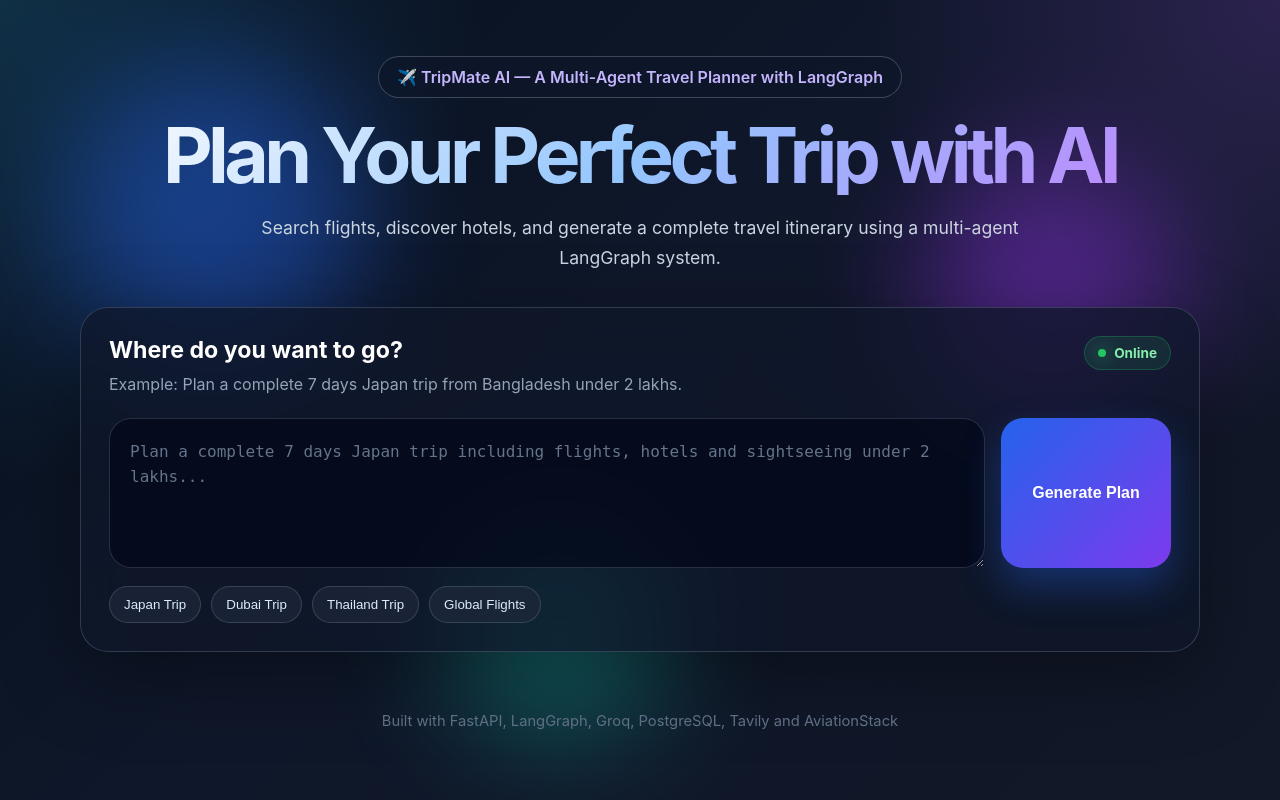
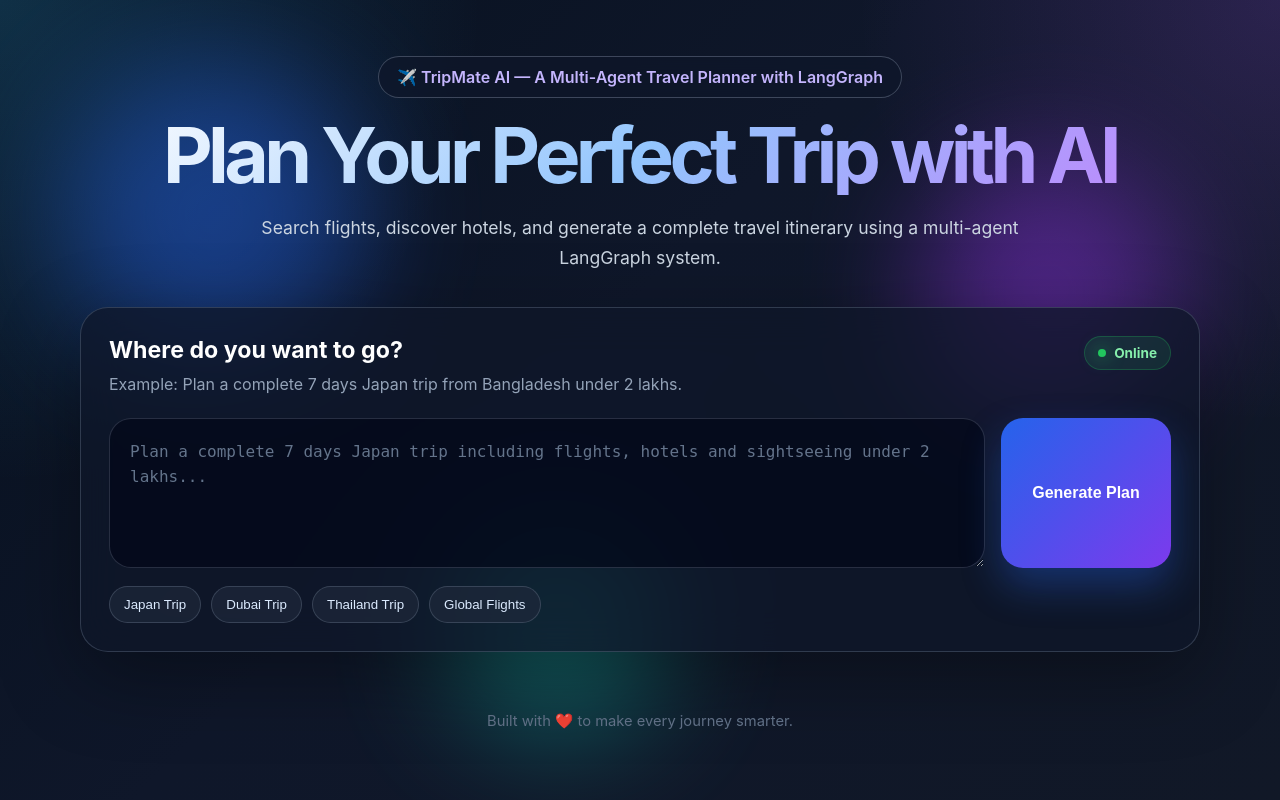
Before and after one commit to arjunsrajput/TripMateAI, a FastAPI app: page / in a window 1280 px wide. Run offline with FastAPI, Linux system fonts and the light colour scheme; some libraries are stand-ins or nearby versions.

Commit message:
minor fix

```diff
--- a/templates/index.html
+++ b/templates/index.html
@@ -113,7 +113,7 @@
     </main>
 
     <footer>
-        Built with FastAPI, LangGraph, Groq, PostgreSQL, Tavily and AviationStack
+       Built with ❤️ to make every journey smarter.
     </footer>
 
     <!-- Markdown Renderer -->
```
